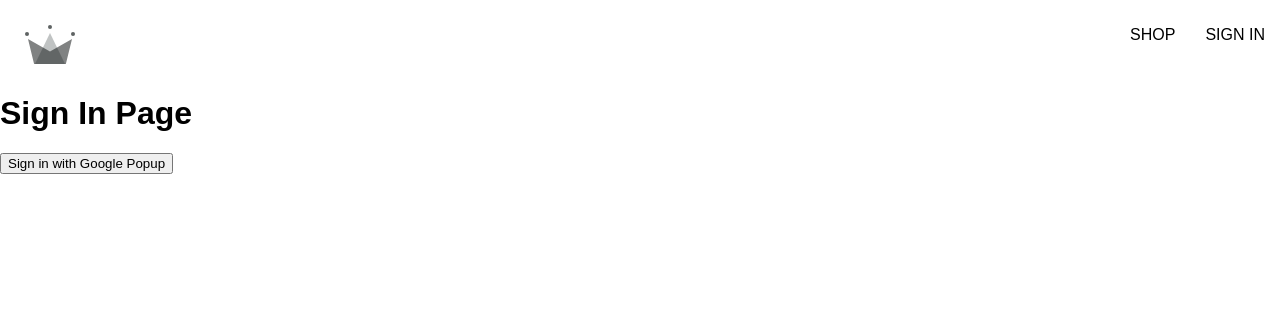
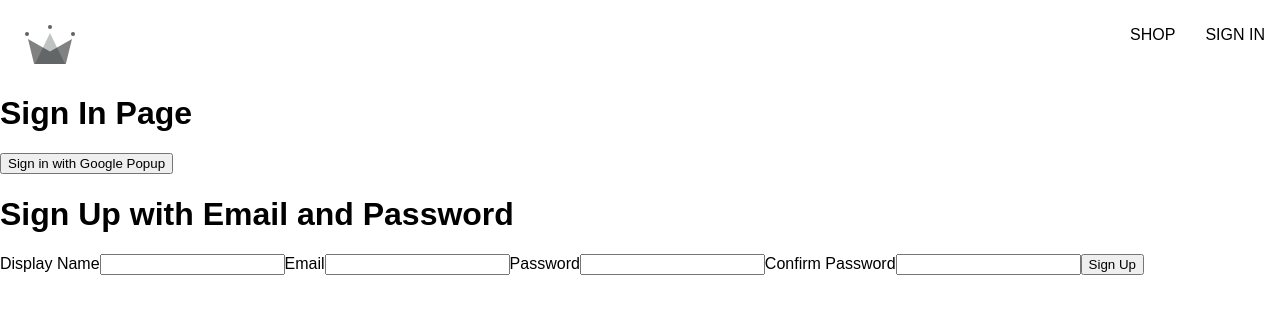
Before and after one commit to FotiniBatzoni/myEshop, a React (Create React App) app: page /sign-in in a window 1280 px wide. Shown: the top 314 px of the page. Built offline with nearby package versions, Linux system fonts and the light colour scheme.

Commit message:
sign-up-form component

```diff
--- /dev/null
+++ b/src/components/sign-up-form/sign-up-form.component.jsx
@@ -0,0 +1,46 @@
+import { useState } from "react";
+
+const defaultFormFields = {
+    displayName:"",
+    email:"",
+    password:"",
+    confirmPassword:""
+}
+
+const SignUpForm = () =>{
+    const [formFields, setFormFields]=useState(defaultFormFields)
+    const { displayName,email,password,confirmPassword} = formFields;
+
+    console.log(formFields);
+
+    const handleChange = (event) =>{
+        const { name, value } = event.target;
+
+        setFormFields({...formFields, [name]: value})
+    }
+
+    return (
+        <div>
+            <h1>Sign Up with Email and Password</h1>
+            <form onSubmit>
+                <label>Display Name</label>
+                <input type="text" required onChange={handleChange} name="displayName" value={displayName}/>
+
+                <label>Email</label>
+                <input type="email" required onChange={handleChange} name="email" value={email}/>
+
+                <label>Password</label>
+                <input type="password" required onChange={handleChange} name="password" value={password}/>
+
+                <label>Confirm Password</label>
+                <input type="password" required onChange={handleChange} name = "confirmPassword" value={confirmPassword}/>
+
+                <button type="submit">
+                    Sign Up
+                </button>
+            </form>
+        </div>
+    )
+}
+
+export default SignUpForm
--- a/src/routes/sign-in/sign-in.component.jsx
+++ b/src/routes/sign-in/sign-in.component.jsx
@@ -3,6 +3,8 @@ import {
     signInWithGooglePopup,
     createUserDocumentFromAuth
  } from "../../utils/firebase/firebase.utils"
+
+ import SignUpForm from "../../components/sign-up-form/sign-up-form.component";
 
 const SignIn = () =>{
 
@@ -17,6 +19,7 @@ const SignIn = () =>{
             <button onClick={logGoogleUser}>
                 Sign in with Google Popup
             </button>
+            <SignUpForm />
         </div>
     )
 }
```
